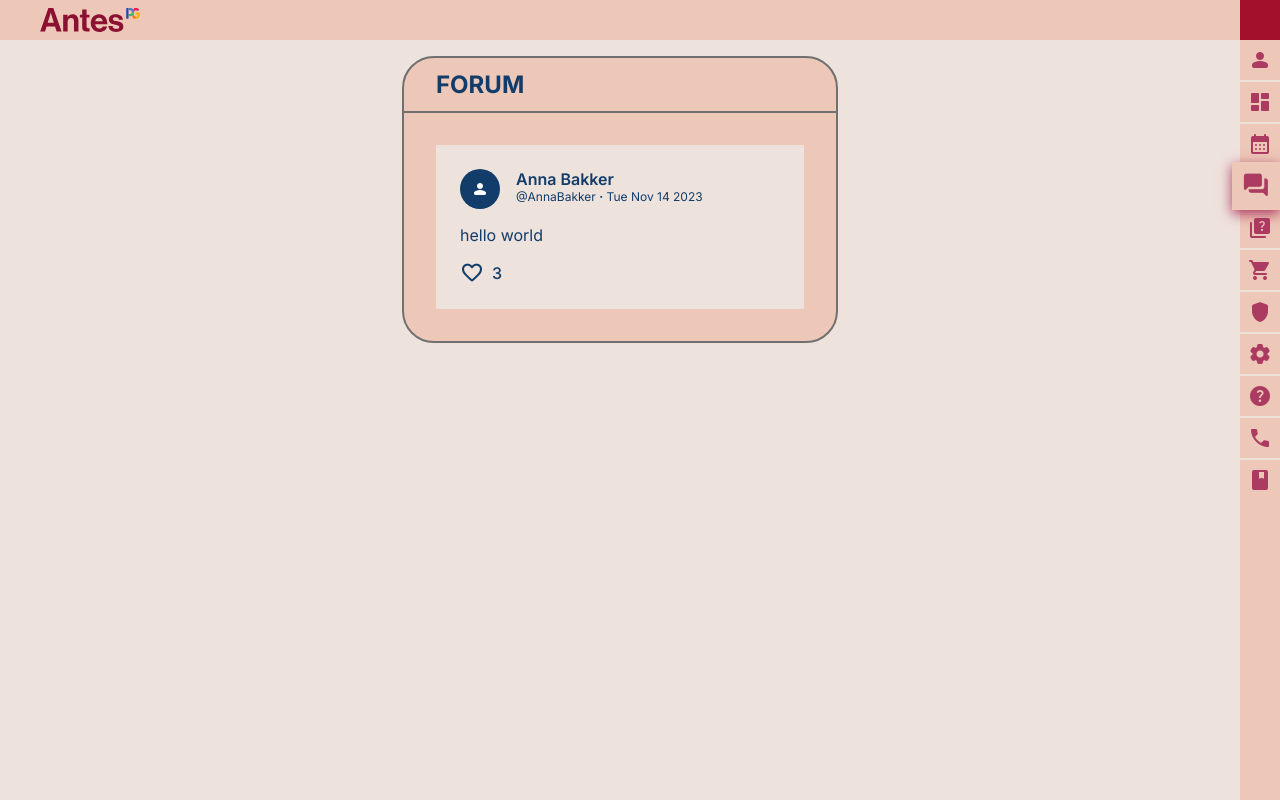
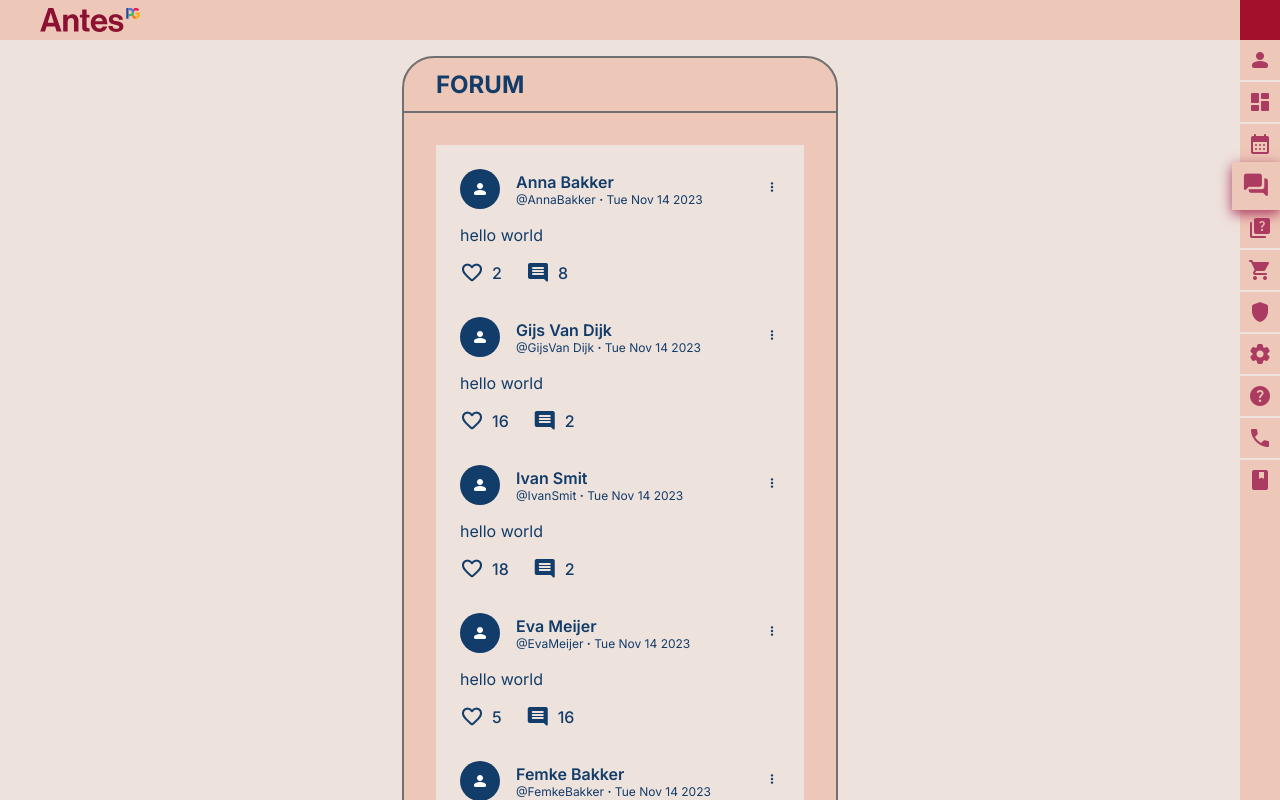
Before and after one commit to stssrn/ProjectC_Groep5, a Next.js app in the folder frontend/: page /forum in a window 1280 px wide. Built offline with nearby package versions, Linux system fonts and the light colour scheme.

Commit message:
some changes

```diff
--- a/frontend/app/forum/Post.module.css
+++ b/frontend/app/forum/Post.module.css
@@ -1,9 +1,11 @@
 .post {
   width: 320px;
+  max-width: 400px;
 }
 
 .top {
-  display:  flex;
+  display: flex;
+  align-items: center;
 }
 
 .profilePicture {
@@ -23,7 +25,7 @@
   font-weight: 600;
 }
 
-.date {
+.subtext {
   font-size: 12px;
 }
 
@@ -31,7 +33,12 @@
   margin: 16px 0;
 }
 
-.likes {
+.bottom {
+  display: flex;
+  gap: 24px;
+}
+
+.bottomItem {
   display: flex;
   align-items: center;
   gap: 8px;
@@ -39,21 +46,26 @@
   font-size: 16px;
 }
 
+.bottomItemButton {
+  font-size: 24px;
+}
+
+.bottomItemButton:hover {
+  cursor: pointer;
+}
+
 .likeButton {
-  font-size: 24px;
   font-variation-settings: 'FILL' 0 !important;
 }
 
-.likeButton:hover {
-  cursor: pointer;
+.userInfo {
+  flex-grow: 1;
 }
 
-.likeButton.liked {
+.bottomItemButton.liked {
   font-variation-settings: 'FILL' 1 !important;
 }
 
-/* .profilePicture > .symbol {
-  display: block;
-  height: 100%;
-  margin: auto;
-} */
+.options {
+  justify-self: flex-end;
+}
--- a/frontend/app/forum/Post.tsx
+++ b/frontend/app/forum/Post.tsx
@@ -5,12 +5,13 @@ import styles from "./Post.module.css";
 import clsx from "clsx";
 
 const Post: React.FC<{
-  postedBy: string;
+  fullName: string;
+  username: string;
   content: string;
   likes: number;
+  commentCount: number;
   date: Date;
-}> = ({ postedBy, content, likes, date }) => {
-  const username = postedBy.split(" ").join("");
+}> = ({ fullName, username, content, likes, commentCount, date }) => {
   const [isLiked, setIsLiked] = useState(false);
   return (
     <div className={styles.post}>
@@ -20,25 +21,45 @@ const Post: React.FC<{
             <i className="symbol">person</i>
           </div>
         </div>
-        <div className={styles.right}>
-          <div className={styles.name}>{postedBy}</div>
-          <div className={styles.date}>
+        <div className={styles.userInfo}>
+          <div className={styles.name}>{fullName}</div>
+          <div className={styles.subtext}>
             @{username} <b>·</b> {date.toDateString()}
           </div>
         </div>
-        <div className={styles.right}></div>
+        <div className={styles.right}>
+          <i className="symbol">more_vert</i>
+        </div>
       </div>
       <p className={styles.content}>{content}</p>
       <div className={styles.bottom}>
-        <div className={styles.likes}>
+        <div className={styles.bottomItem}>
           <i
-            className={clsx("symbol", styles.likeButton, isLiked && styles.liked)}
+            className={clsx(
+              "symbol",
+              styles.bottomItemButton,
+              styles.likeButton,
+              isLiked && styles.liked
+            )}
             onClick={() => setIsLiked((prev) => !prev)}
             title="Like"
           >
             favorite
           </i>
-          <div>{likes}</div>
+          <div>{likes + (isLiked ? 1 : 0)}</div>
+        </div>
+        <div className={styles.bottomItem}>
+          <i
+            className={clsx(
+              "symbol",
+              styles.bottomItemButton,
+              styles.commentButton
+            )}
+            title="Like"
+          >
+            comment
+          </i>
+          <div>{commentCount}</div>
         </div>
       </div>
     </div>
--- a/frontend/app/forum/page.module.css
+++ b/frontend/app/forum/page.module.css
@@ -1,4 +1,7 @@
 .column {
   background-color: var(--bg300);
   padding: 24px;
+  display: flex;
+  flex-direction: column;
+  gap: 32px;
 }
--- a/frontend/app/forum/page.tsx
+++ b/frontend/app/forum/page.tsx
@@ -3,18 +3,30 @@ import Container from "../components/Container";
 import styles from "./page.module.css";
 import Post from "./Post";
 
+const posts = getRandomAccounts(10).map(({ firstName, lastName}) => ({
+  name: `${firstName} ${lastName}`,
+  username: `${firstName}${lastName}`,
+  content: "hello world",
+  likes: (Math.random() * 20) | 0,
+  commentCount: (Math.random() * 20) | 0,
+  date: new Date(),
+}))
+
 const Page = () => {
-  const [poster] = getRandomAccounts(1);
-
   return (
     <Container title="Forum">
       <div className={styles.column}>
+        {posts.map(({name, username, content, commentCount, likes, date}, i) => (
         <Post
-          postedBy={`${poster.firstName} ${poster.lastName}`}
-          content="hello world"
-          likes={3}
-          date={new Date()}
+          key={i}
+          fullName={name}
+          username={username}
+          content={content}
+          commentCount={commentCount}
+          likes={likes}
+          date={date}
         />
+        ))}
       </div>
     </Container>
   );
```
